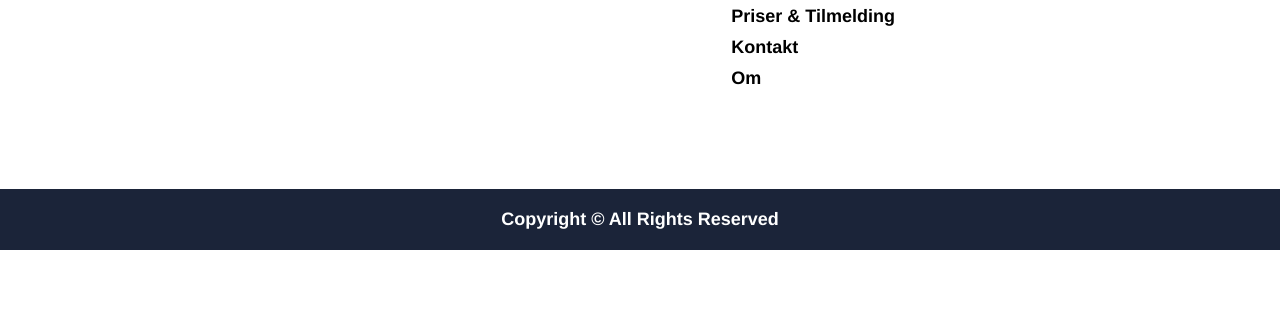
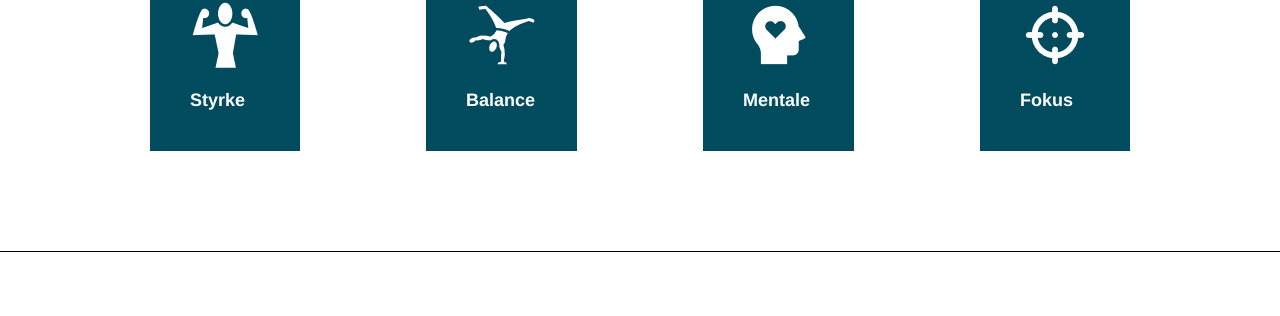
Before and after one commit to MK-KARZOUN/Responsive-Webdesign, a plain HTML site: page about.html in a window 1280 px wide. Shown: the part 2087-2403 px from the top of the page. Before the commit the page ends 2337 px from the top, so only its background shows below. Drawn offline with Linux system fonts and the light colour scheme.

Commit message:
add aim4 values section

```diff
--- a/about.html
+++ b/about.html
@@ -58,7 +58,7 @@
           </div>
         </div>
       </section>
-      <section class="filosofi bg__primary">
+      <section class="card filosofi bg__primary">
         <p class="card__title">AIM4’s filosofi</p>
         <p class="card__description">
           Hos AIM4 handler træning om mere end bevægelse – det handler om at
@@ -70,6 +70,27 @@
           hurtige løsninger, men på langsigtede, bæredygtige resultater,
           skræddersyet til det enkelte menneske.
         </p>
+      </section>
+      <section class="our__values">
+        <p class="card__title">Vores kerneværdier:</p>
+        <div class="values__container">
+          <div class="values__card">
+            <img src="./images/strong.png" alt="" />
+            <p class="card__headline light">Styrke</p>
+          </div>
+          <div class="values__card">
+            <img src="./images/balance.png" alt="" />
+            <p class="card__headline light">Balance</p>
+          </div>
+          <div class="values__card">
+            <img src="./images/mental.png" alt="" />
+            <p class="card__headline light">Mentale</p>
+          </div>
+          <div class="values__card">
+            <img src="./images/focus.png" alt="" />
+            <p class="card__headline light">Fokus</p>
+          </div>
+        </div>
       </section>
     </main>
     <footer>
--- a/style.css
+++ b/style.css
@@ -94,7 +94,7 @@ h1 {
   color: var(--black);
 }
 
-.lght {
+.light {
   color: var(--white);
 }
 
@@ -115,6 +115,10 @@ h1 {
   height: 100%;
   object-fit: cover;
   object-position: center;
+}
+
+section {
+  padding: var(--large-padding) var(--extra-large-padding);
 }
 
 .section__title {
@@ -147,6 +151,7 @@ button.action {
   cursor: pointer;
   transition: background-color 0.3s ease-in-out;
 }
+
 button.action:hover {
   background-color: var(--accent-hover-color);
   cursor: pointer;
@@ -281,7 +286,6 @@ footer {
   display: flex;
   justify-content: center;
   align-items: flex-end;
-  padding: var(--large-padding) var(--extra-large-padding);
   height: 100vh;
   background-size: cover;
   background-position: center;
@@ -309,7 +313,6 @@ footer {
 .large__card {
   display: flex;
   align-items: center;
-  padding: var(--large-padding) var(--extra-large-padding);
 }
 
 .card__info {
@@ -335,7 +338,6 @@ footer {
   font-family: var(--headline-5-large__screen-font-family);
   font-weight: var(--headline-5-large__screen-font-weight);
   font-size: var(--headline-5-large__screen-font-size);
-  color: var(--black);
 }
 
 .card__description {
@@ -351,7 +353,6 @@ footer {
   display: flex;
   flex-direction: column;
   gap: var(--medium-gap);
-  padding: var(--large-padding) var(--extra-large-padding);
 }
 
 .services__content {
@@ -422,7 +423,6 @@ footer {
   display: flex;
   flex-direction: column;
   gap: var(--medium-gap);
-  padding: var(--large-padding) var(--extra-large-padding);
 }
 
 .traning__types__content {
@@ -477,7 +477,6 @@ footer {
   display: flex;
   flex-direction: column;
   gap: var(--medium-gap);
-  padding: var(--large-padding) var(--extra-large-padding);
 }
 
 .levels__content {
@@ -511,7 +510,6 @@ footer {
   display: flex;
   flex-direction: column;
   gap: var(--medium-gap);
-  padding: var(--large-padding) var(--extra-large-padding);
   align-items: center;
 }
 
@@ -537,7 +535,6 @@ footer {
 .gallery {
   display: flex;
   gap: var(--medium-gap);
-  padding: var(--large-padding) var(--extra-large-padding);
 }
 
 .gallery__top,
@@ -563,13 +560,33 @@ footer {
   flex-direction: column;
   align-items: center;
   gap: var(--medium-gap);
-  padding: var(--large-padding) var(--extra-large-padding);
 }
 
 .filosofi .card__description {
   padding: 0px var(--extra-large-padding);
 }
 
+.our__values {
+  display: flex;
+  flex-direction: column;
+  gap: var(--medium-gap);
+}
+
+.values__container {
+  display: flex;
+  gap: var(--small-gap);
+  width: 100%;
+  justify-content: space-between;
+}
+
+.values__card {
+  display: flex;
+  flex-direction: column;
+  gap: var(--small-gap);
+  padding: var(--medium-padding);
+  background-color: var(--secondary-color);
+}
+
 /*______________________media queries____________________*/
 
 @media screen and (max-width: 425px) {
```
Also changed, not shown: index.html (+14 -17 lines), images/balance.png (added), images/focus.png (added), images/mental.png (added), images/strong.png (added).
